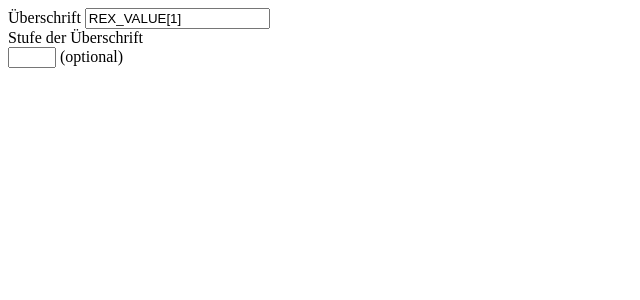
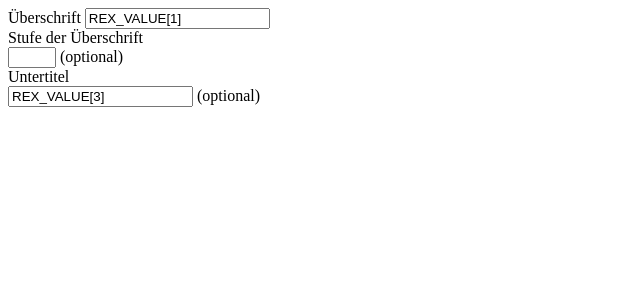
Before and after one commit to NAJU-Sachsen/Homepage, a PHP site: page /input.php in a window 1280 px wide. Shown: the top 300 px of the page, without its empty margins (0-640 px from the left). Run offline with PHP 8.4, Linux system fonts and the light colour scheme.

Commit message:
Enable custom headings and subtitles

```diff
--- a/redaxo/data/addons/developer/modules/Ueberschrift [8]/input.php
+++ b/redaxo/data/addons/developer/modules/Ueberschrift [8]/input.php
@@ -9,3 +9,10 @@
         <span class="input-group-addon">(optional)</span>
     </div>
 </div>
+<div class="form-group">
+    <label for="subtitle">Untertitel</label>
+    <div class="input-group">
+        <input type="text" name="REX_INPUT_VALUE[3]" id="subtitle" class="form-control" value="REX_VALUE[3]">
+        <span class="input-group-addon">(optional)</span>
+    </div>
+</div>
--- a/redaxo/data/addons/developer/templates/Standard [4]/template.php
+++ b/redaxo/data/addons/developer/templates/Standard [4]/template.php
@@ -33,9 +33,11 @@
     <div id="content-wrapper" class="col-lg-8 offset-lg-2 col-md-12">
       <!-- Main content -->
       <main id="content" class="clearfix">
+        <?php if ($this->getValue('art_custom_title') === '|false|') : ?>
         <header>
           <h2 class="page-title"><?= rex_escape($this->getValue('name')); ?></h2>
         </header>
+        <?php endif; ?>
         REX_ARTICLE[ctype=1]
       </main>
     </div>
```
Also changed, not shown: redaxo/data/addons/developer/modules/Ueberschrift [8]/output.php (+17 -4 lines).
